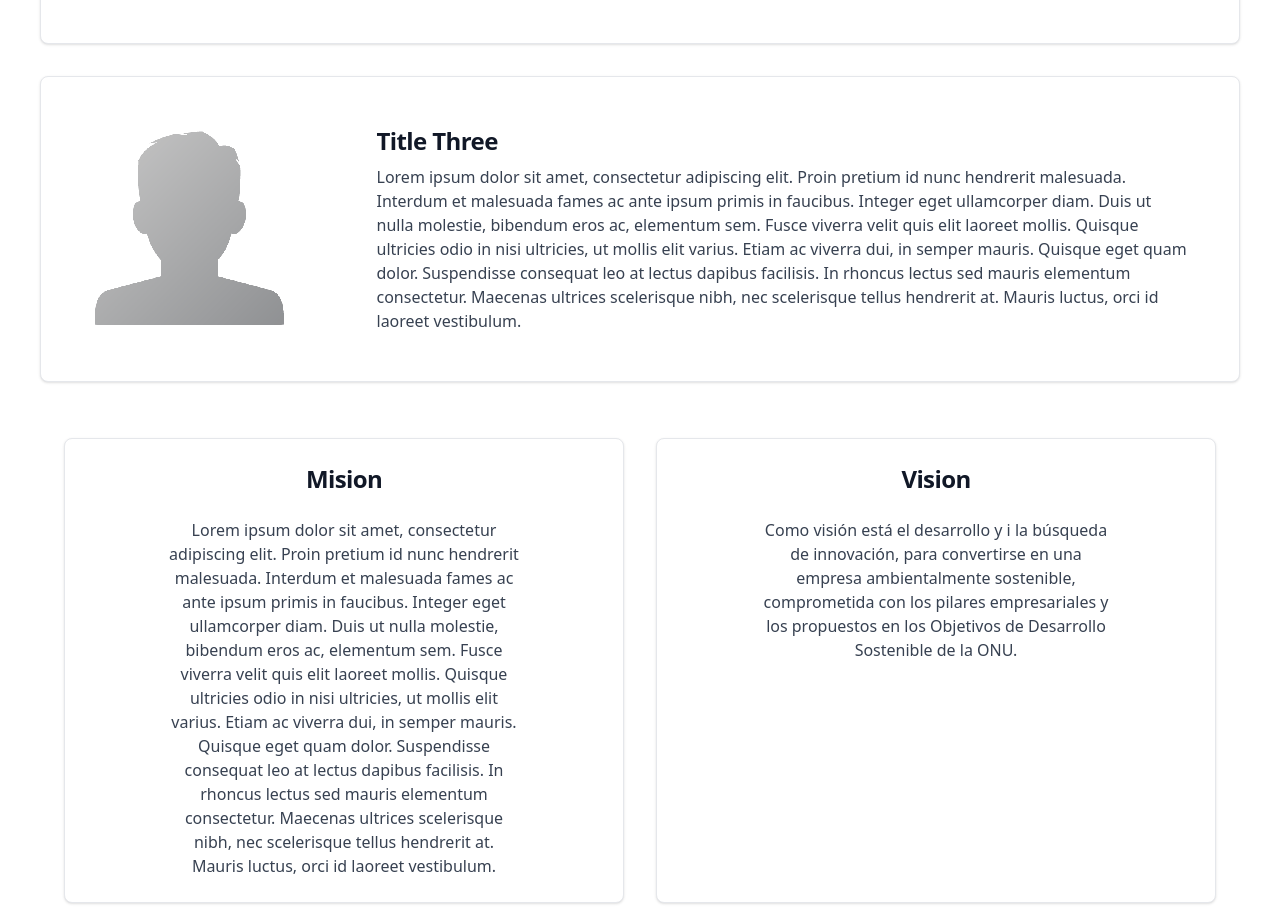
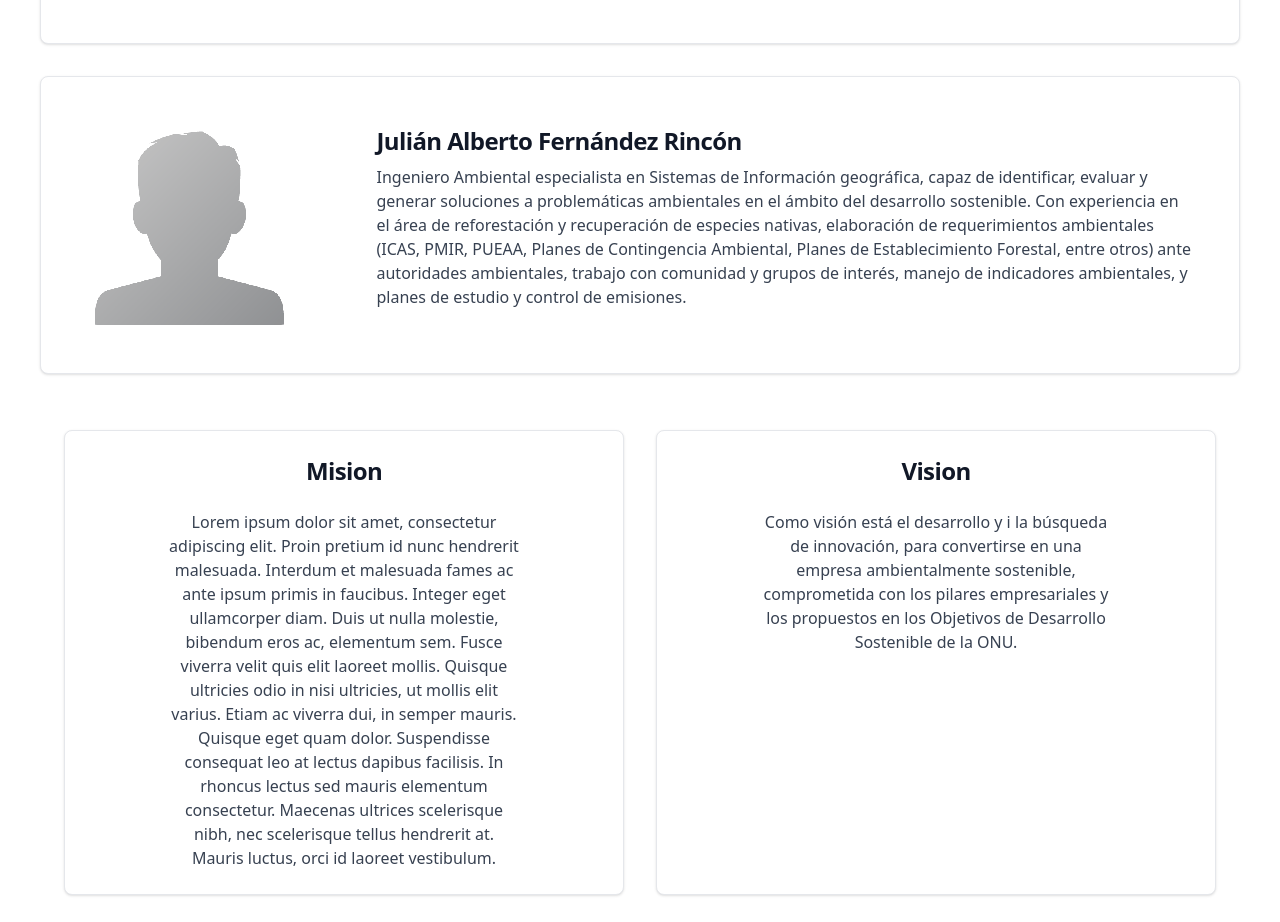
Before and after one commit to CeibaSol/CeibaSol_FE, a React (Create React App) app: page /quinesSomos in a window 1280 px wide. Shown: the part 920-1842 px from the top of the page. Built offline with nearby package versions, Linux system fonts and the light colour scheme.

Commit message:
Tercer integrante
Se agrego el tercer y ultimo socio de la organización

```diff
--- a/src/components/quienesSomos/quienesSomos.js
+++ b/src/components/quienesSomos/quienesSomos.js
@@ -83,10 +83,10 @@ export default function QuienesSomos() {
                     <div class="flex-auto p-6">
                       <div class="flex flex-wrap items-baseline">
                         <h4 class=" mb-2 text-2xl font-bold tracking-tight text-gray-900 dark:text-white">
-                          Title Three
+                          Julián Alberto Fernández Rincón
                         </h4>
                         <h5 class="font-normal text-gray-700 dark:text-gray-400">
-                          Lorem ipsum dolor sit amet, consectetur adipiscing elit. Proin pretium id nunc hendrerit malesuada. Interdum et malesuada fames ac ante ipsum primis in faucibus. Integer eget ullamcorper diam. Duis ut nulla molestie, bibendum eros ac, elementum sem. Fusce viverra velit quis elit laoreet mollis. Quisque ultricies odio in nisi ultricies, ut mollis elit varius. Etiam ac viverra dui, in semper mauris. Quisque eget quam dolor. Suspendisse consequat leo at lectus dapibus facilisis. In rhoncus lectus sed mauris elementum consectetur. Maecenas ultrices scelerisque nibh, nec scelerisque tellus hendrerit at. Mauris luctus, orci id laoreet vestibulum.
+                          Ingeniero Ambiental especialista en Sistemas de Información geográfica, capaz de identificar, evaluar y generar soluciones a problemáticas ambientales en el ámbito del desarrollo sostenible. Con experiencia en el área de reforestación y recuperación de especies nativas, elaboración de requerimientos ambientales (ICAS, PMIR, PUEAA, Planes de Contingencia Ambiental, Planes de Establecimiento Forestal, entre otros) ante autoridades ambientales, trabajo con comunidad y grupos de interés, manejo de indicadores ambientales, y planes de estudio y control de emisiones.
                         </h5>
                       </div>
                     </div>
```
